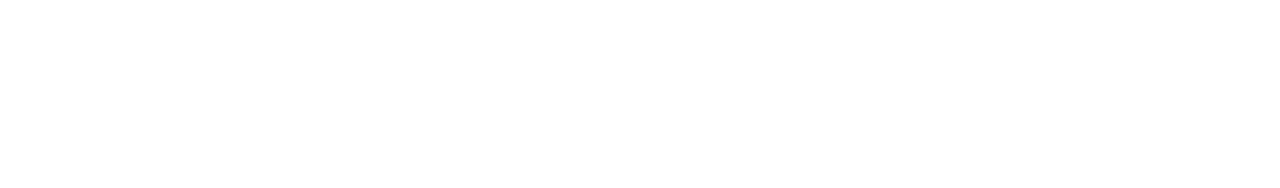
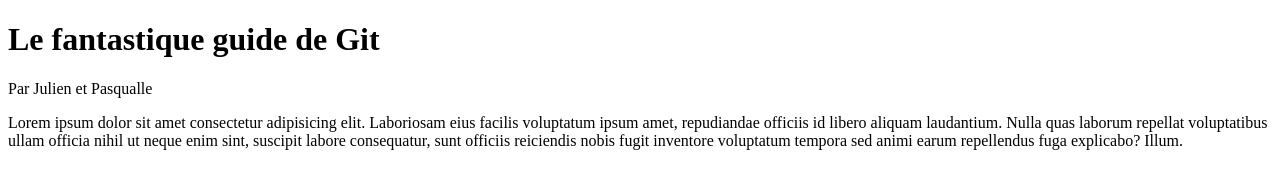
Before and after one commit to Jnadaldevwwm/TPGit, a plain HTML site: page index.html in a window 1280 px wide. Drawn offline with Linux system fonts and the light colour scheme.

Commit message:
Titre et paragraphe

```diff
--- a/index.html
+++ b/index.html
@@ -6,6 +6,8 @@
     <title>TPGit</title>
 </head>
 <body>
-
+    <h1>Le fantastique guide de Git</h1>
+    <p>Par Julien et Pasqualle</p>
+    <p>Lorem ipsum dolor sit amet consectetur adipisicing elit. Laboriosam eius facilis voluptatum ipsum amet, repudiandae officiis id libero aliquam laudantium. Nulla quas laborum repellat voluptatibus ullam officia nihil ut neque enim sint, suscipit labore consequatur, sunt officiis reiciendis nobis fugit inventore voluptatum tempora sed animi earum repellendus fuga explicabo? Illum.</p>
 </body>
 </html>
```
